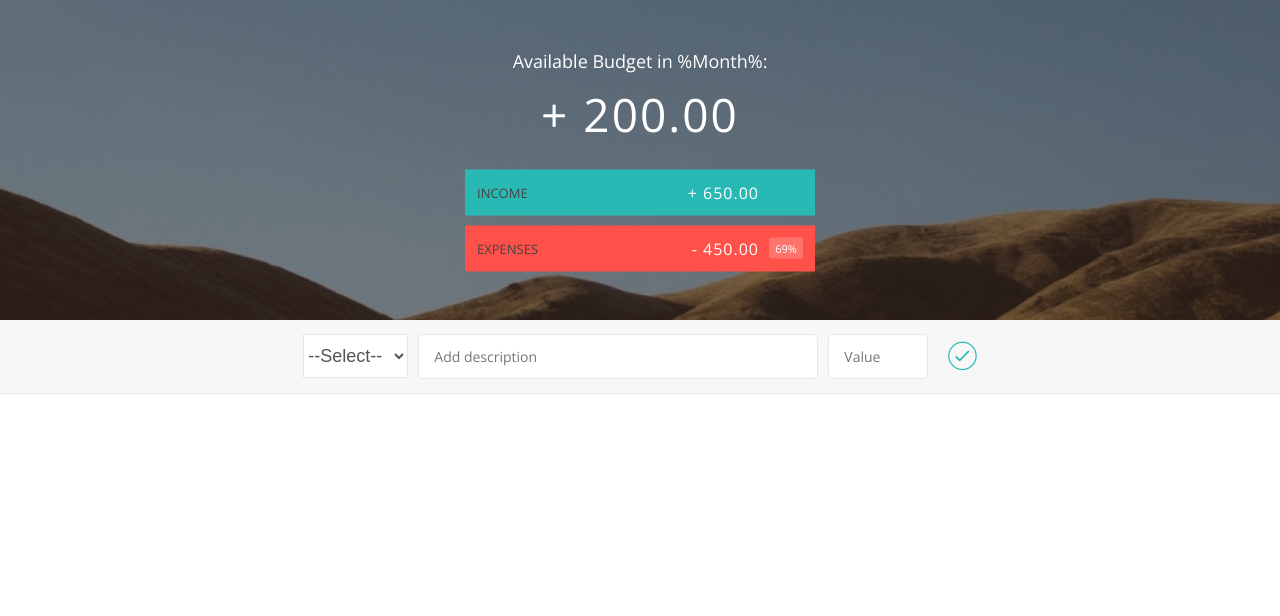
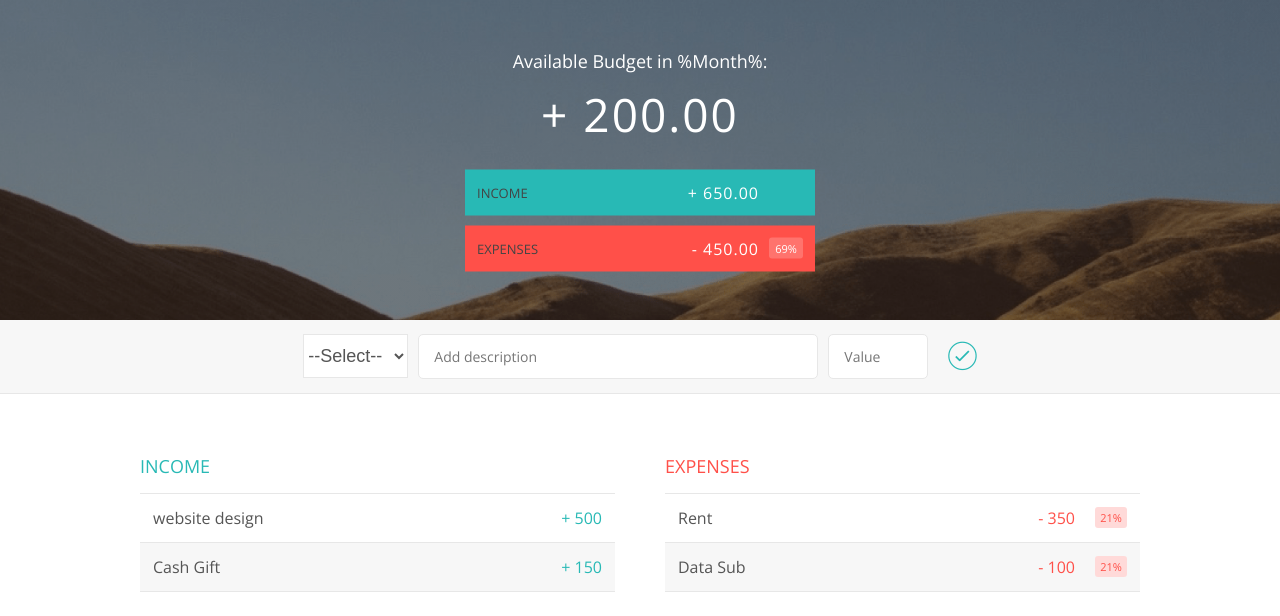
Before and after one commit to debowale1/react-budgety-app, a React (Create React App) app: page / in a window 1280 px wide. Shown: the top 616 px of the page. Built offline with nearby package versions, Linux system fonts and the light colour scheme.

Commit message:
completed adding item to the income and expenses list

```diff
--- a/src/App.js
+++ b/src/App.js
@@ -1,6 +1,9 @@
 import React, { Component } from "react";
 import Top from "./components/Top";
 import AddBudget from "./components/AddBudget";
+// import Income from "./components/Income";
+// import Expense from "./components/Expense";
+import IncomeExpenseContainer from "./components/IncomeExpenseContainer";
 import "./App.css";
 
 class App extends Component {
@@ -30,6 +33,13 @@ class App extends Component {
     };
     //add the new Item to the state
     this.setState({ allData: [...this.state.allData, newItem] });
+    //clear form state
+  };
+  //delete item
+  handleDelete = (id) => {
+    this.setState({
+      allData: this.state.allData.filter((item) => item.id !== id),
+    });
   };
   render() {
     const { allData } = this.state;
@@ -52,6 +62,13 @@ class App extends Component {
         />
         <div className="bottom">
           <AddBudget handleClick={this.handleClick} />
+          <div className="container clearfix">
+            <IncomeExpenseContainer
+              incomes={incomes}
+              expenses={expenses}
+              handleDelete={this.handleDelete}
+            />
+          </div>
         </div>
       </div>
     );
--- /dev/null
+++ b/src/components/Expense.js
@@ -0,0 +1,27 @@
+import React, { Component } from "react";
+
+class Expense extends Component {
+  state = {};
+  render() {
+    const { amount, description, id } = this.props.expense;
+    return (
+      <div className="item clearfix" id="expense-0">
+        <div className="item__description">{description}</div>
+        <div className="right clearfix">
+          <div className="item__value">- {amount}</div>
+          <div className="item__percentage">21%</div>
+          <div className="item__delete">
+            <button
+              className="item__delete--btn"
+              onClick={this.props.handleDelete.bind(this, id)}
+            >
+              <i className="ion-ios-close-outline"></i>
+            </button>
+          </div>
+        </div>
+      </div>
+    );
+  }
+}
+
+export default Expense;
--- /dev/null
+++ b/src/components/Income.js
@@ -0,0 +1,25 @@
+import React, { Component } from "react";
+
+class Income extends Component {
+  render() {
+    const { amount, description, id } = this.props.income;
+    return (
+      <div className="item clearfix">
+        <div className="item__description">{description}</div>
+        <div className="right clearfix">
+          <div className="item__value">+ {amount}</div>
+          <div className="item__delete">
+            <button
+              className="item__delete--btn"
+              onClick={this.props.handleDelete.bind(this, id)}
+            >
+              <i className="ion-ios-close-outline"></i>
+            </button>
+          </div>
+        </div>
+      </div>
+    );
+  }
+}
+
+export default Income;
--- /dev/null
+++ b/src/components/IncomeExpenseContainer.js
@@ -0,0 +1,41 @@
+import React, { Component } from "react";
+import Income from "./Income";
+import Expense from "./Expense";
+
+class IncomeExpenseContainer extends Component {
+  state = {};
+  render() {
+    const { incomes, expenses } = this.props;
+    return (
+      <React.Fragment>
+        <div className="income">
+          <h2 className="icome__title">Income</h2>
+          <div className="income__list">
+            {incomes.map((income) => (
+              <Income
+                key={income.id}
+                income={income}
+                handleDelete={this.props.handleDelete}
+              />
+            ))}
+          </div>
+        </div>
+
+        <div className="expenses">
+          <h2 className="expenses__title">Expenses</h2>
+          <div className="expenses__list">
+            {expenses.map((expense) => (
+              <Expense
+                key={expense.id}
+                expense={expense}
+                handleDelete={this.props.handleDelete}
+              />
+            ))}
+          </div>
+        </div>
+      </React.Fragment>
+    );
+  }
+}
+
+export default IncomeExpenseContainer;
--- a/src/components/Top.js
+++ b/src/components/Top.js
@@ -17,7 +17,12 @@ class Top extends Component {
             <span className="budget__title--month">%Month%</span>:
           </div>
 
-          <div className="budget__value">+ {budgetValue.toFixed(2)}</div>
+          <div className="budget__value">
+            {" "}
+            {budgetValue > 0
+              ? `+ ${budgetValue.toFixed(2)}`
+              : budgetValue.toFixed(2)}
+          </div>
 
           <div className="budget__income clearfix">
             <div className="budget__income--text">Income</div>
@@ -36,7 +41,9 @@ class Top extends Component {
                 - {totalExpense.toFixed(2)}
               </div>
               <div className="budget__expenses--percentage">
-                {Math.round(expensePercentage)}%
+                {expensePercentage > 0
+                  ? `${Math.round(expensePercentage)}%`
+                  : "--"}
               </div>
             </div>
           </div>
```
